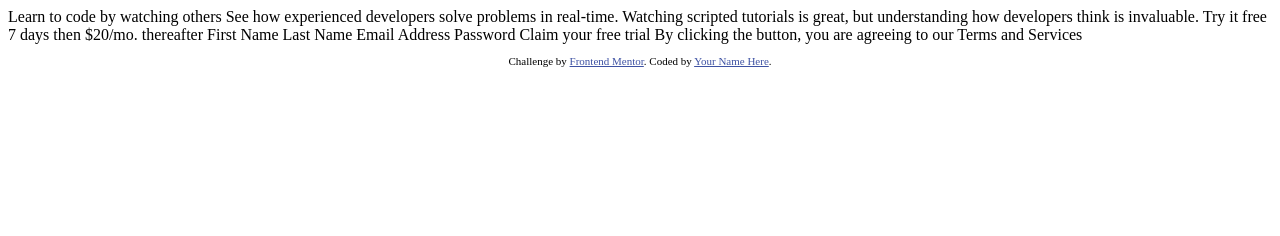
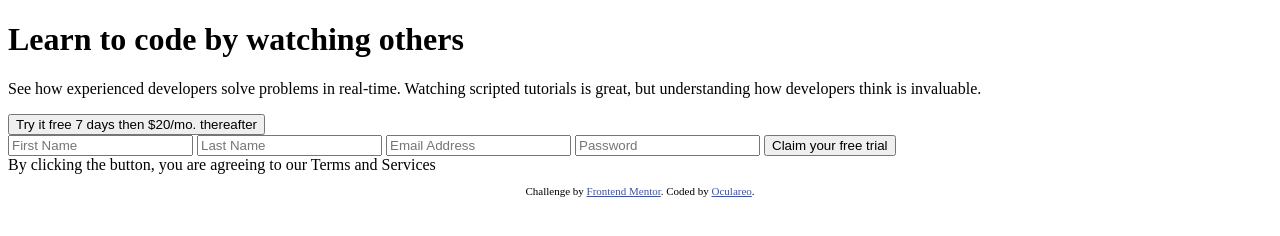
Before and after one commit to DennieCodes/sign-up-form, a plain HTML site: page index.html in a window 1280 px wide. Drawn offline with Linux system fonts and the light colour scheme.

Commit message:
Added mark-up for site

```diff
--- /dev/null
+++ b/index.css
@@ -0,0 +1,7 @@
+.attribution {
+  font-size: 11px;
+  text-align: center;
+}
+.attribution a {
+  color: hsl(228, 45%, 44%);
+}
--- a/index.html
+++ b/index.html
@@ -11,34 +11,67 @@
       sizes="32x32"
       href="./images/favicon-32x32.png"
     />
+    <link rel="stylesheet" href="index.css" />
 
     <title>Frontend Mentor | Intro component with sign up form</title>
-
-    <!-- Feel free to remove these styles or customise in your own stylesheet 👍 -->
-    <style>
-      .attribution {
-        font-size: 11px;
-        text-align: center;
-      }
-      .attribution a {
-        color: hsl(228, 45%, 44%);
-      }
-    </style>
   </head>
   <body>
-    Learn to code by watching others See how experienced developers solve
-    problems in real-time. Watching scripted tutorials is great, but
-    understanding how developers think is invaluable. Try it free 7 days then
-    $20/mo. thereafter First Name Last Name Email Address Password Claim your
-    free trial By clicking the button, you are agreeing to our Terms and
-    Services
+    <div class="container">
+      <div>
+        <h1>Learn to code by watching others</h1>
+        <p>
+          See how experienced developers solve problems in real-time. Watching
+          scripted tutorials is great, but understanding how developers think is
+          invaluable.
+        </p>
+      </div>
 
+      <div>
+        <button>Try it free 7 days then $20/mo. thereafter</button>
+
+        <form method="POST">
+          <input
+            name="first_name"
+            type="text"
+            aria-label="First Name"
+            placeholder="First Name"
+          />
+
+          <input
+            name="last_name"
+            type="text"
+            aria-label="Last Name"
+            placeholder="Last Name"
+          />
+
+          <input
+            name="email_address"
+            type="email"
+            aria-label="Email Address"
+            placeholder="Email Address"
+          />
+
+          <input
+            name="password"
+            type="password"
+            aria-label="Password"
+            placeholder="Password"
+          />
+
+          <button type="submit">Claim your free trial</button>
+
+          <div>
+            By clicking the button, you are agreeing to our Terms and Services
+          </div>
+        </form>
+      </div>
+    </div>
     <footer>
       <p class="attribution">
         Challenge by
         <a href="https://www.frontendmentor.io?ref=challenge" target="_blank"
           >Frontend Mentor</a
-        >. Coded by <a href="#">Your Name Here</a>.
+        >. Coded by <a href="https://github.com/Oculareo">Oculareo</a>.
       </p>
     </footer>
   </body>
```
